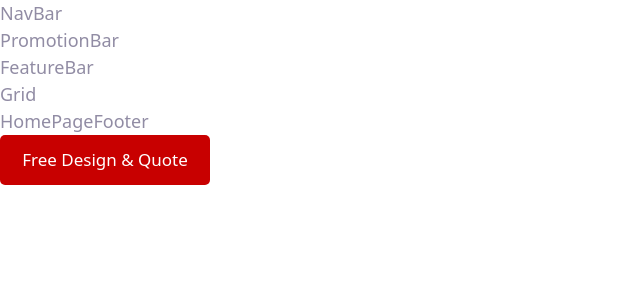
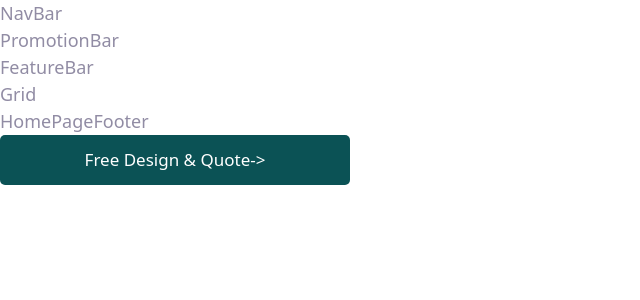
Before and after one commit to camellre/cabinet-store, a React (Create React App) app: page / in a window 1280 px wide. Shown: the top 300 px of the page, without its empty margins (0-640 px from the left). Built offline with nearby package versions, Linux system fonts and the light colour scheme.

Commit message:
added cardButton

```diff
--- a/src/App.tsx
+++ b/src/App.tsx
@@ -15,7 +15,7 @@ function App() {
       <FeatureBar />
       <HomePageGrid />
       <HomePageFooter />
-      <Button theme={"navBarButton"} text={"Free Design & Quote"} />
+      <Button theme={"cardButton"} text={"Free Design & Quote"} />
     </>
   );
 }
--- a/src/commoncomponents/Button.tsx
+++ b/src/commoncomponents/Button.tsx
@@ -9,7 +9,10 @@ interface ButtonProp {
 export default function Button({ theme, text }: ButtonProp) {
   return (
     <div>
-      <button className={style[theme]}>{text}</button>
+      <button className={style[theme]}>
+        <span>{text}</span>
+        <span>{"->"}</span>
+      </button>
     </div>
   );
 }
--- a/src/css/Button.module.scss
+++ b/src/css/Button.module.scss
@@ -3,6 +3,8 @@
 .btn {
   border-radius: 5px;
   height: 5rem;
+  cursor: pointer;
+  font-size: 1.7rem;
 }
 
 .navBarButton {
@@ -12,10 +14,23 @@
   align-items: center;
   justify-content: center;
   border: 0;
-  font-size: 1.7rem;
   width: 21rem;
 }
 
 .navBarButton:hover {
   background: rgb(169, 0, 0);
 }
+
+.cardButton {
+  @extend .btn;
+  background: rgb(11, 82, 85);
+  color: white;
+  align-items: center;
+  justify-content: space-between;
+  border: 0;
+  width: 35rem;
+}
+
+.cardButton:hover {
+  background: rgb(9, 59, 61);
+}
```
